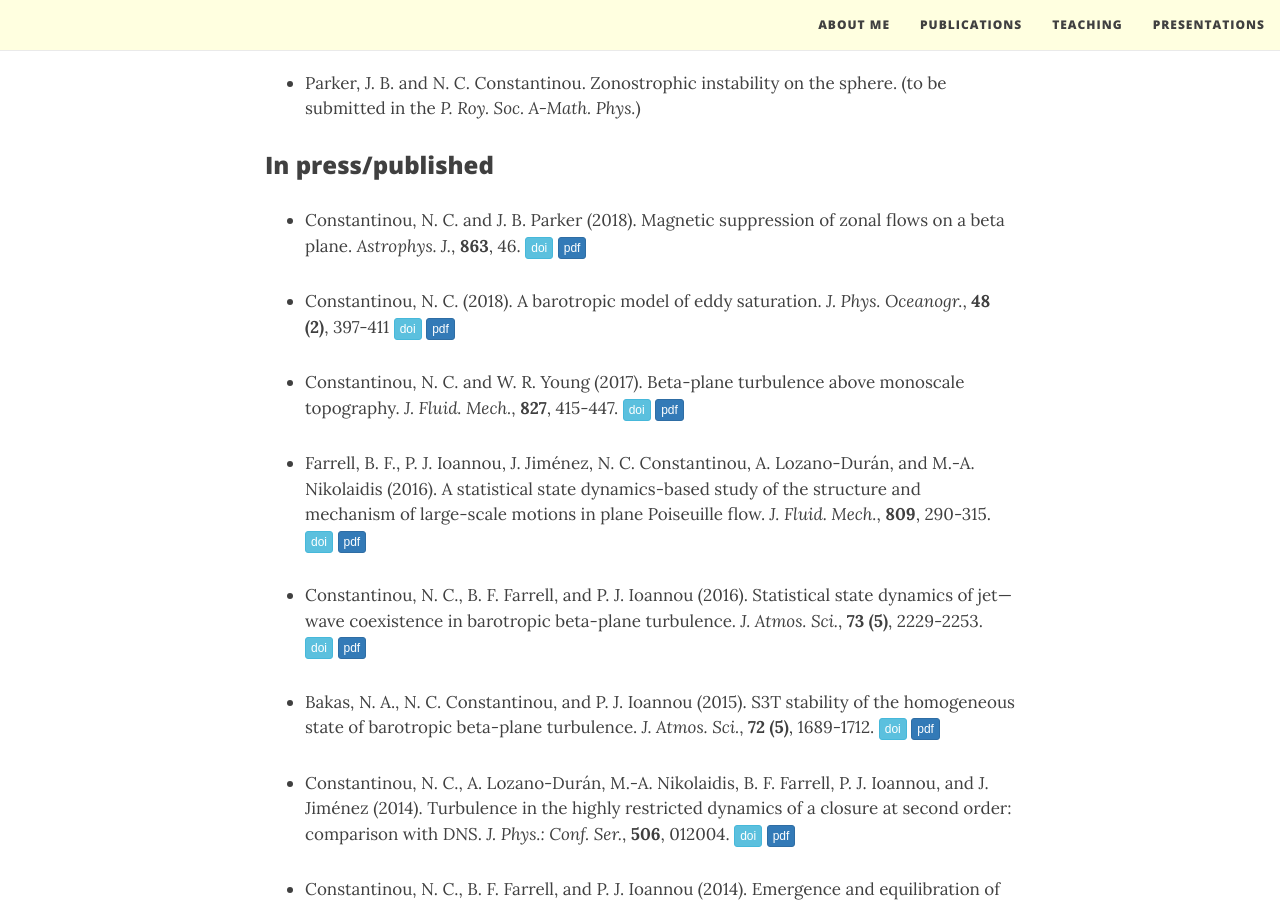
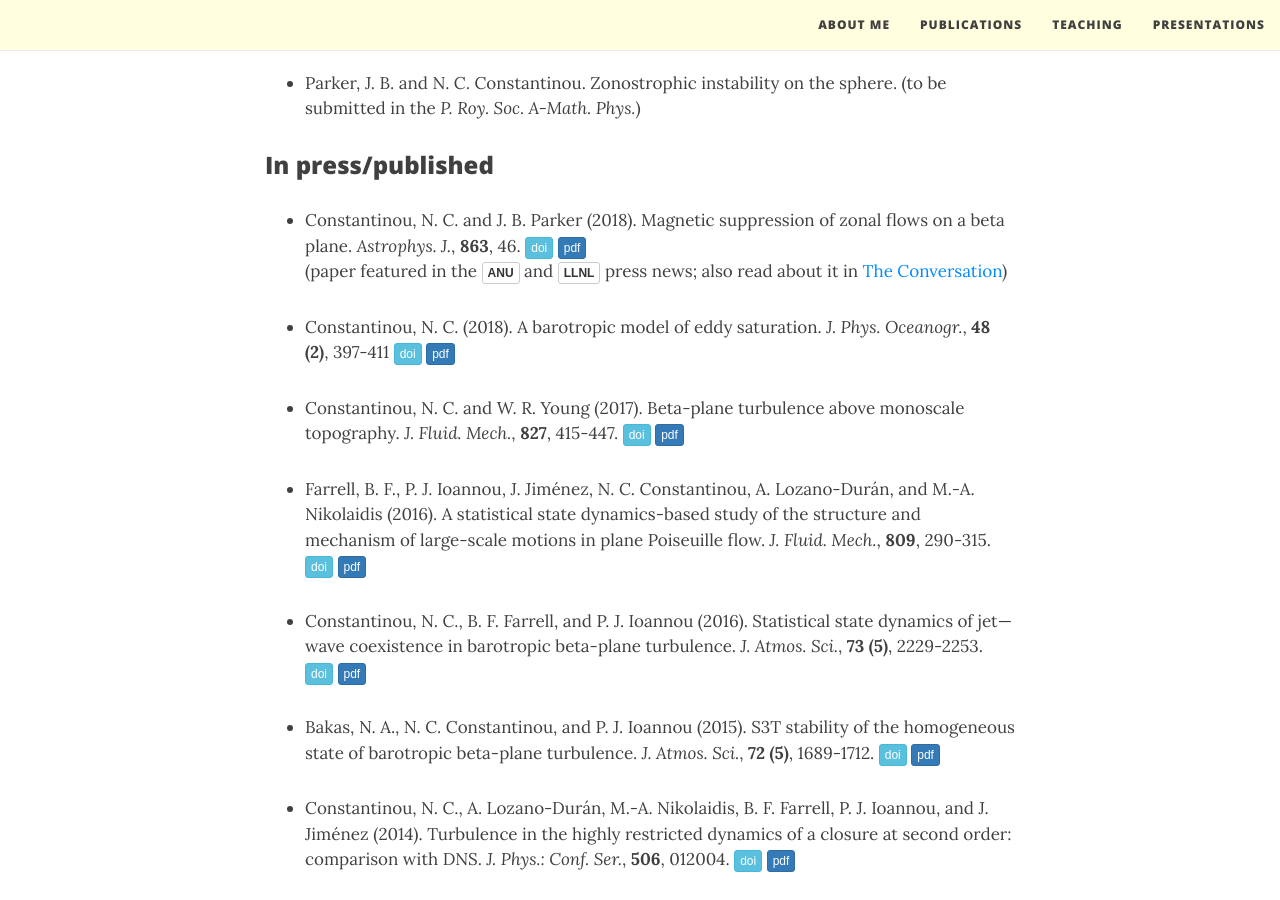
Before and after one commit to navidcy/navidcy.github.io, a Jekyll site: the page built from publications.md, in a window 1280 px wide and 900 px high, scrolled down 372 px. Built offline with Jekyll 4.4.1, drawn with Linux system fonts in a browser that asks for light colours; nearby versions of some CDN libraries.

Commit message:
adds magnetic paper press release links

```diff
--- a/publications.md
+++ b/publications.md
@@ -14,7 +14,8 @@ title: Publications
 
 ### In press/published
 
-- Constantinou, N. C. and J. B. Parker (2018). Magnetic suppression of zonal flows on a beta plane. _Astrophys. J._, **863**, 46. [<span class="btn btn-info btn-xs{{end}}" style="font-family:sans-serif;">doi</span>][magneticZF-doi]{:target="_blank"} [<span class="btn btn-primary btn-xs{{end}}" style="font-family:sans-serif;">pdf</span>][magneticZF]
+- Constantinou, N. C. and J. B. Parker (2018). Magnetic suppression of zonal flows on a beta plane. _Astrophys. J._, **863**, 46. [<span class="btn btn-info btn-xs{{end}}" style="font-family:sans-serif;">doi</span>][magneticZF-doi]{:target="_blank"} [<span class="btn btn-primary btn-xs{{end}}" style="font-family:sans-serif;">pdf</span>][magneticZF] <br/>
+(paper featured in the [<span class="btn btn-default btn-xs{{end}}" style="font-family:sans-serif;"><b>ANU</b></span>][anu-press-magnetic]{:target="_blank"} and [<span class="btn btn-default btn-xs{{end}}" style="font-family:sans-serif;"><b>LLNL</b></span>][llnl-press-magnetic]{:target="_blank"} press news; also read about it in [The Conversation](https://theconversation.com/jupiters-magnetic-fields-may-stop-its-wind-bands-from-going-deep-into-the-gas-giant-101324){:target="_blank"})
 
 - Constantinou, N. C. (2018). A barotropic model of eddy saturation. _J. Phys. Oceanogr._,  **48 (2)**, 397-411 [<span class="btn btn-info btn-xs{{end}}" style="font-family:sans-serif;">doi</span>][EddySaturationJPO-doi]{:target="_blank"} [<span class="btn btn-primary btn-xs{{end}}" style="font-family:sans-serif;">pdf</span>][eddysaturation]
 
@@ -96,3 +97,7 @@ title: Publications
 [arXiv:1703.06594]: http://arxiv.org/abs/1703.06594
 [arXiv:1708.03031]: http://arxiv.org/abs/1708.03031
 [arXiv:1805.09847]: https://arxiv.org/abs/1805.09847
+
+
+[anu-press-magnetic]: http://www.anu.edu.au/news/all-news/study-helps-solve-mystery-under-jupiter%E2%80%99s-coloured-bands
+[llnl-press-magnetic]: https://www.llnl.gov/news/lab-researchers-find-magnetic-fields-impact-atmospheric-circulation-gas-giant-planets
```
